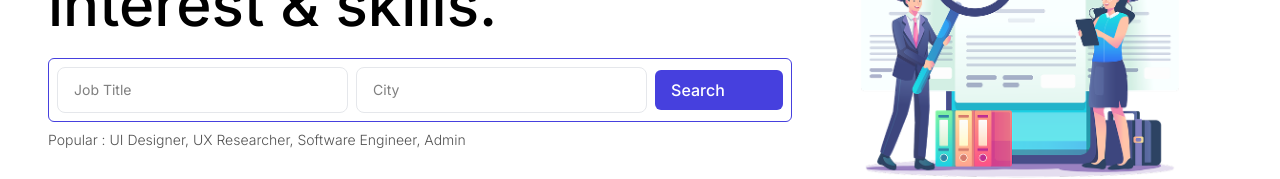
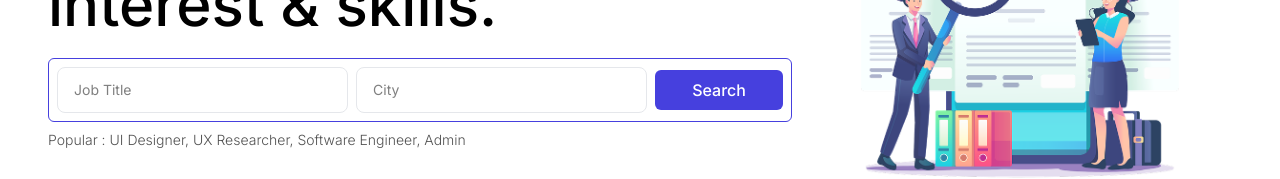
Before and after one commit to ardianilyas/findloker, a Nuxt app: page / in a window 1280 px wide. Shown: the part 203-382 px from the top of the page. Built offline with nearby package versions, Linux system fonts and the light colour scheme.

Commit message:
update button component

```diff
--- a/components/Button.vue
+++ b/components/Button.vue
@@ -1,5 +1,5 @@
 <template>
-    <button class="bg-[#4640DE] hover:bg-[#332edc] font-medium text-white px-4 py-2 rounded-md cursor-pointer flex gap-3 items-center">
+    <button class="bg-[#4640DE] hover:bg-[#332edc] font-medium text-white px-4 py-2 rounded-md cursor-pointer flex gap-3 items-center justify-center">
         <slot />
     </button>
 </template>
```
